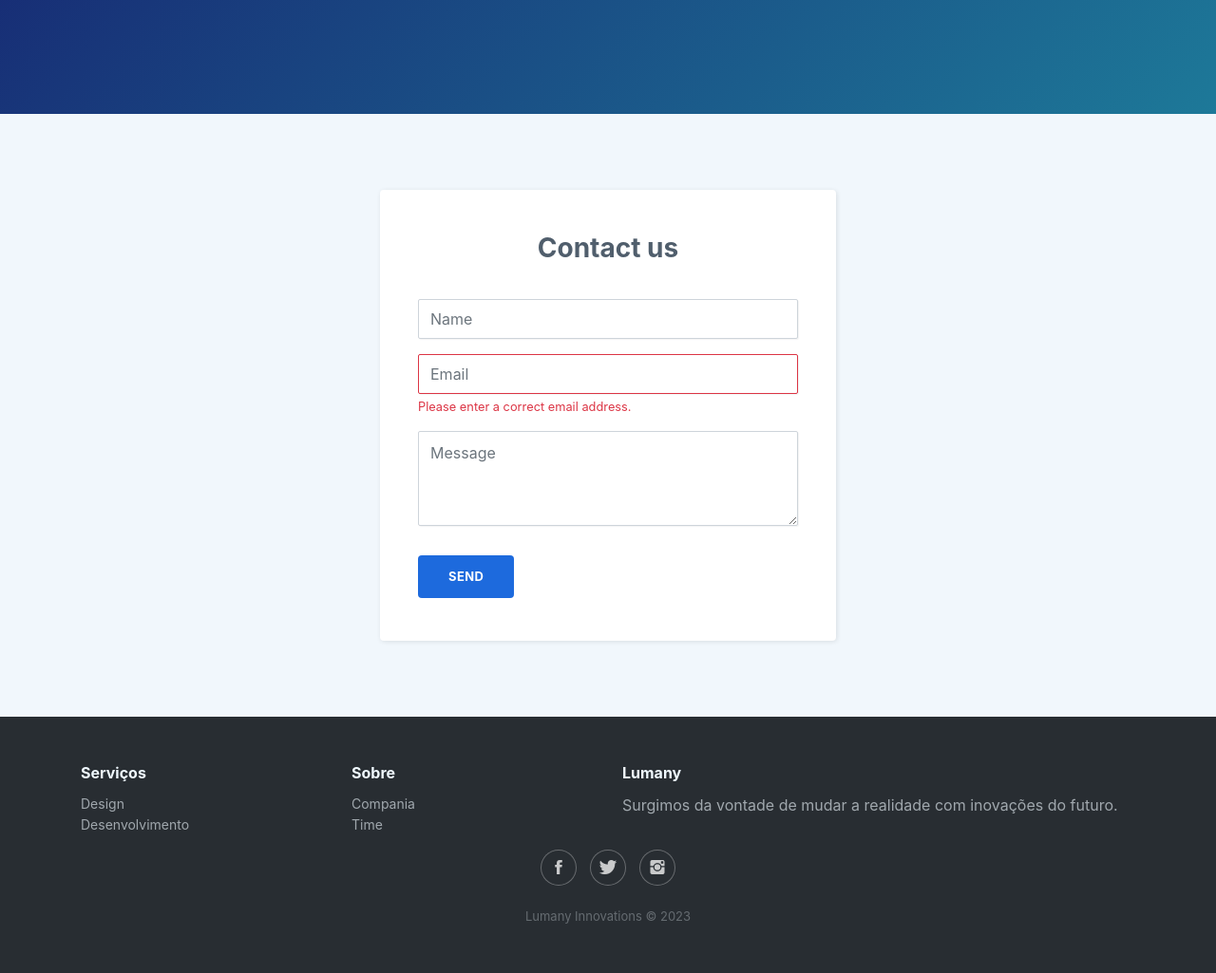
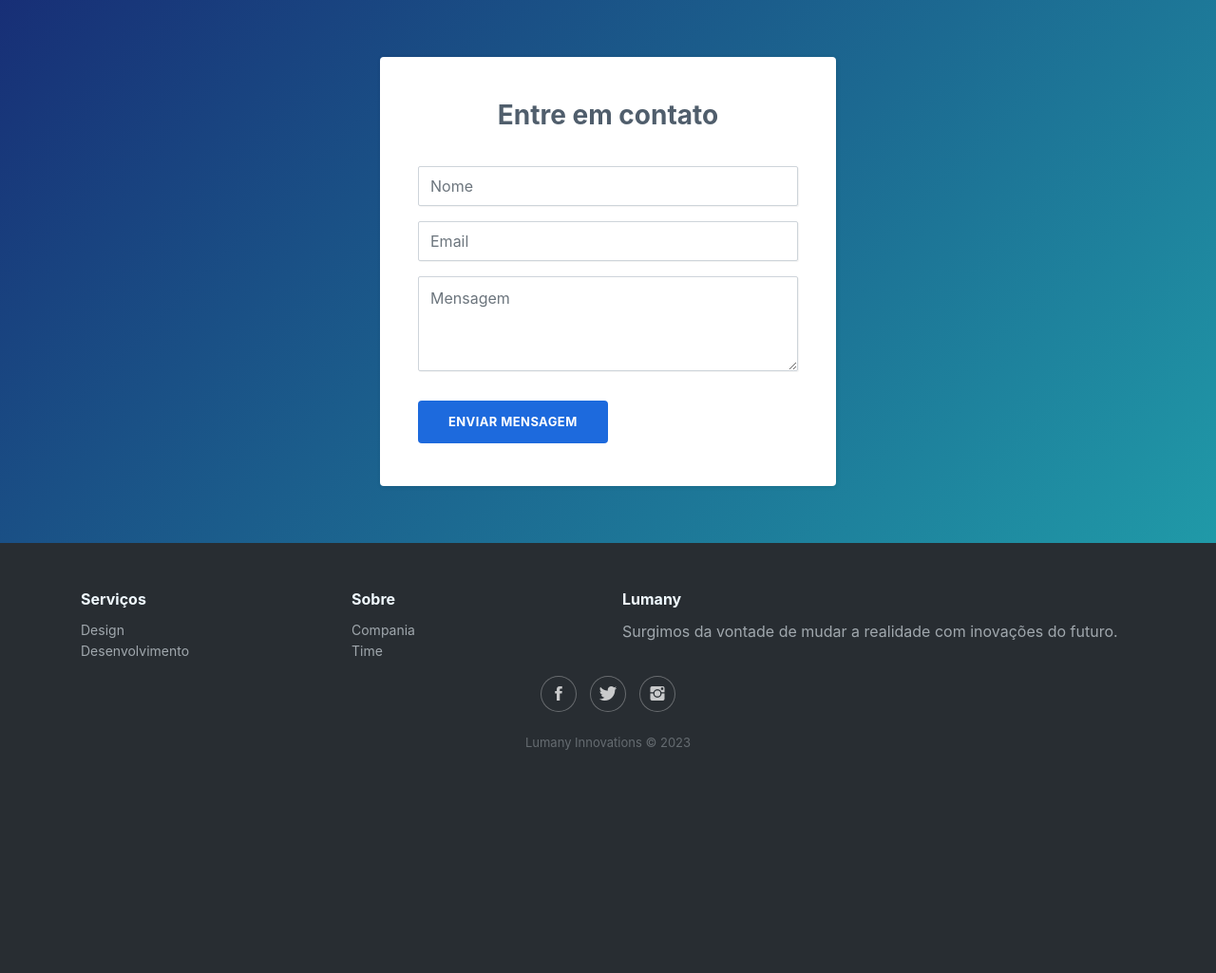
Before and after one commit to MateusPaulino13/InfoSports, a PHP site: page /contato.html in a window 1280 px wide. Shown: the part 82-1107 px from the top of the page at 95% size. After the commit the page ends 872 px from the top, so only its background shows below. Run offline with PHP 8.4, Linux system fonts and the light colour scheme; some libraries are stand-ins or nearby versions.

Commit message:
Finalizando Contato

```diff
--- a/Lumany/contato.html
+++ b/Lumany/contato.html
@@ -98,35 +98,33 @@
 
     <div class="contact-clean">
       <form method="post">
-        <h2 class="text-center">Contact us</h2>
+        <h2 class="text-center">Entre em contato</h2>
         <div class="form-group">
           <input
             class="form-control"
             type="text"
             name="name"
-            placeholder="Name"
+            placeholder="Nome"
           />
         </div>
         <div class="form-group">
           <input
-            class="form-control is-invalid"
+            class="form-control"
             type="email"
             name="email"
             placeholder="Email"
-          /><small class="form-text text-danger"
-            >Please enter a correct email address.</small
-          >
+          />
         </div>
         <div class="form-group">
           <textarea
             class="form-control"
             rows="14"
             name="message"
-            placeholder="Message"
+            placeholder="Mensagem"
           ></textarea>
         </div>
         <div class="form-group">
-          <button class="btn btn-primary" type="submit">send</button>
+          <button class="btn btn-primary" type="submit">Enviar mensagem</button>
         </div>
       </form>
     </div>
--- a/Lumany/style/lumany.css
+++ b/Lumany/style/lumany.css
@@ -506,8 +506,8 @@ body {
 }
 
 .contact-clean {
-  background: #f1f7fc;
-  padding: 80px 0;
+  background: transparent;
+  padding: 60px 0;
 }
 
 @media (max-width: 767px) {
@@ -519,7 +519,7 @@ body {
 .contact-clean form {
   max-width: 480px;
   width: 90%;
-  margin: 0 auto;
+  margin: -120px auto 0 auto;
   background-color: #ffffff;
   padding: 40px;
   border-radius: 4px;
```
Also changed, not shown: Lumany/index.html (+66 -2 lines).
